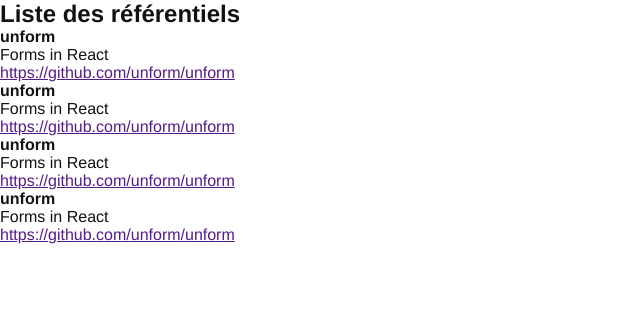
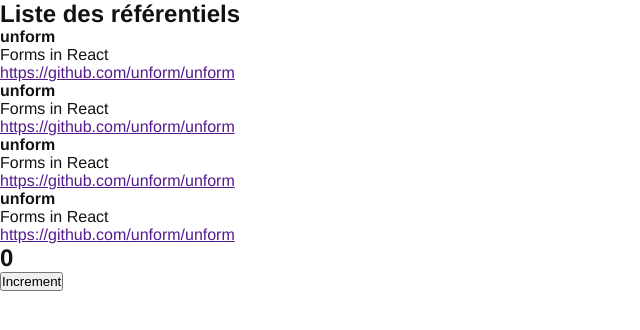
Before and after one commit to gregory6z/Ignite-reactjs-01GitHubExplorer, a React app: page / in a window 1280 px wide. Shown: the top 330 px of the page, without its empty margins (0-640 px from the left). Built offline with nearby package versions, Linux system fonts and the light colour scheme.

Commit message:
Etat du composant

```diff
--- a/src/App.jsx
+++ b/src/App.jsx
@@ -2,7 +2,14 @@
 
 import React from 'react'
 import { RepositoryList } from './components/RepositoryList'
+import { Counter } from './components/Counter'
 export function App() {
 
- return <RepositoryList></RepositoryList>
+ return (
+   //chaque fois qu'il y a un composant sous l'autre, vous avez besoin d'un composant autour.Fragment soit une div
+   <>
+   <RepositoryList />
+   <Counter />
+   </>
+ )
 }
--- /dev/null
+++ b/src/components/Counter.jsx
@@ -0,0 +1,17 @@
+import { useState } from 'react'
+// hook => accrocher
+
+export function Counter() {
+  const [counter, setCounter] = useState(0)
+
+  function increment() {
+    setCounter(counter+1)
+  }
+  return (
+  <div>
+    <h2>{counter}</h2>
+    <button type="button" onClick={increment}>
+      Increment
+    </button>
+  </div>
+)}
```
Also changed, not shown: 1 other file (tests, documents, lock files or other folders).
